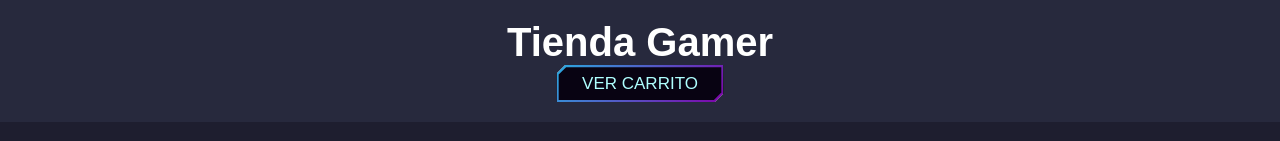
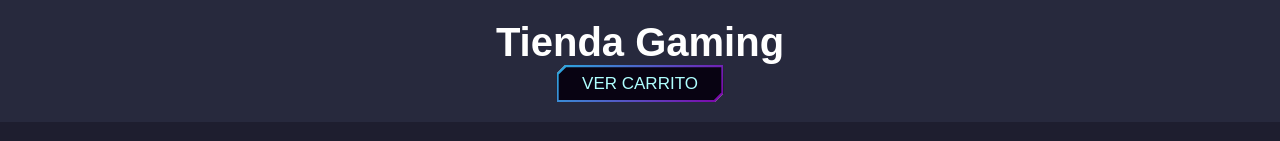
Before and after one commit to Facundo-GG/PaginaWeb-Gaming, a plain HTML site: page index.html in a window 1280 px wide. Shown: the top 141 px of the page. Drawn offline with Linux system fonts and the light colour scheme.

Commit message:
Update index.html

```diff
--- a/index.html
+++ b/index.html
@@ -8,7 +8,7 @@
 </head>
 <body>
     <header>
-        <h1>Tienda Gamer</h1>
+        <h1>Tienda Gaming</h1>
         <button id="show-cart" class="btn">Ver Carrito</button>
     </header>
     <main>
```
